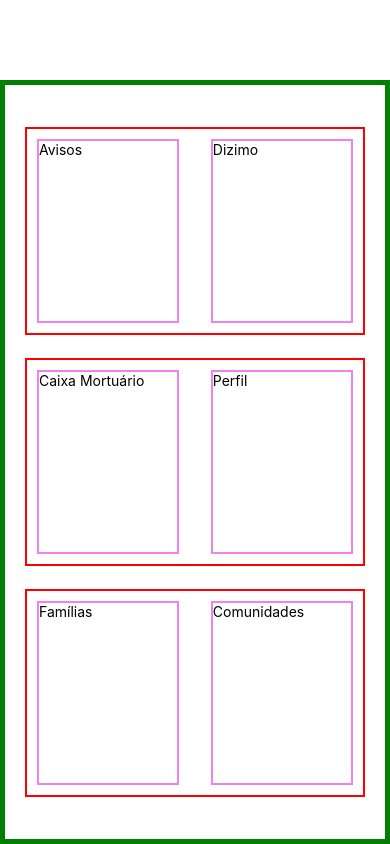
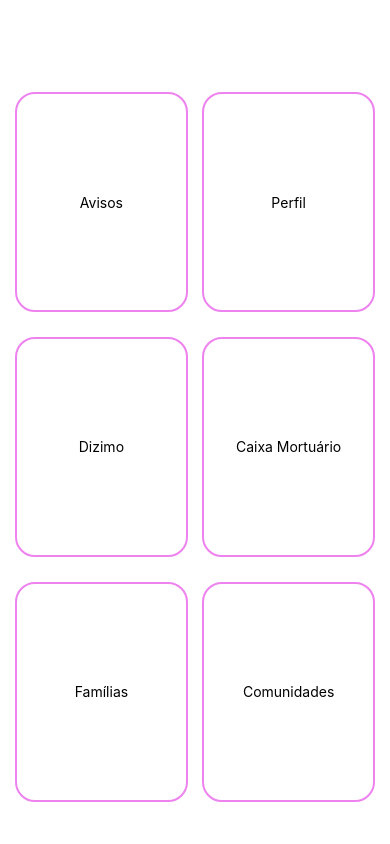
Before and after one commit to gustavocaldonho/sistema-igreja-app, a React Native app in the folder my-app/: screen / in a window 390 px wide. Built offline with nearby package versions, Linux system fonts and the light colour scheme.

Commit message:
disposing elements menu

```diff
--- a/my-app/App.js
+++ b/my-app/App.js
@@ -7,12 +7,12 @@ import FormLogin from "./src/components/FormLogin";
 import Menu from "./src/components/Menu";
 
 export default function TabOneScreen() {
-  const [logado, setLogado] = useState(true);
+  const [logged, setLogged] = useState(true);
 
   return (
     <View style={styles.container}>
       <StatusBar backgroundColor="#C1CAD6" />
-      {logado == false ? (
+      {logged == false ? (
         <View style={styles.boxLogin}>
           <Title />
           <FormLogin />
--- a/my-app/src/components/Menu/index.js
+++ b/my-app/src/components/Menu/index.js
@@ -10,15 +10,15 @@ export default function Menu() {
           <Text>Avisos</Text>
         </View>
         <View style={styles.boxOption}>
-          <Text>Dizimo</Text>
+          <Text>Perfil</Text>
         </View>
       </View>
       <View style={styles.boxLine}>
         <View style={styles.boxOption}>
-          <Text>Caixa Mortuário</Text>
+          <Text>Dizimo</Text>
         </View>
         <View style={styles.boxOption}>
-          <Text>Perfil</Text>
+          <Text>Caixa Mortuário</Text>
         </View>
       </View>
       <View style={styles.boxLine}>
--- a/my-app/src/components/Menu/style.js
+++ b/my-app/src/components/Menu/style.js
@@ -5,25 +5,27 @@ const styles = StyleSheet.create({
     flex: 1,
     flexDirection: "column",
     justifyContent: "space-around",
-    paddingVertical: 30,
-    paddingHorizontal: 20,
+    paddingBottom: 30,
+    paddingHorizontal: 15,
 
-    borderColor: "green",
-    borderWidth: 5,
+    // borderColor: "green",
+    // borderWidth: 5,
   },
   boxLine: {
     width: "100%",
     height: "30%",
     flexDirection: "row",
     justifyContent: "space-between",
-    padding: 10,
 
-    borderColor: "red",
-    borderWidth: 2,
+    // borderColor: "red",
+    // borderWidth: 2,
   },
   boxOption: {
-    width: "45%",
+    width: "48%",
     height: "100%",
+    borderRadius: 20,
+    alignItems: "center",
+    justifyContent: "center",
 
     borderColor: "violet",
     borderWidth: 2,
```
